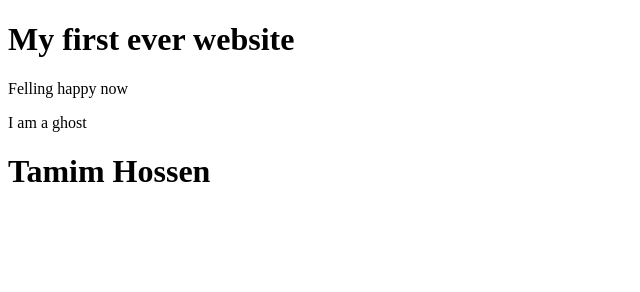
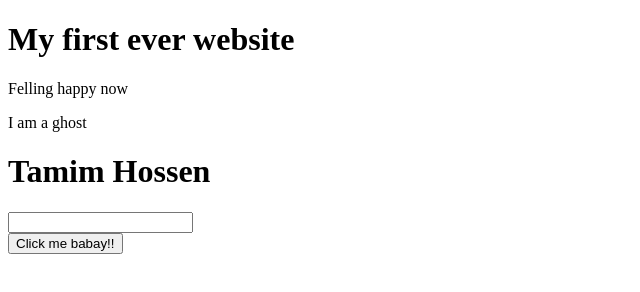
Before and after one commit to tamimhossen/my-first-website, a plain HTML site: page index.html in a window 1280 px wide. Shown: the whole page, without its empty margins (0-640 px from the left). Drawn offline with Linux system fonts and the light colour scheme.

Commit message:
done adding button

```diff
--- a/index.html
+++ b/index.html
@@ -12,5 +12,9 @@
     <p>I am a ghost</p>
 
     <h1>Tamim Hossen</h1>
+
+    <input type="text">
+    <br>
+    <button>Click me babay!!</button>
 </body>
 </html>
```
